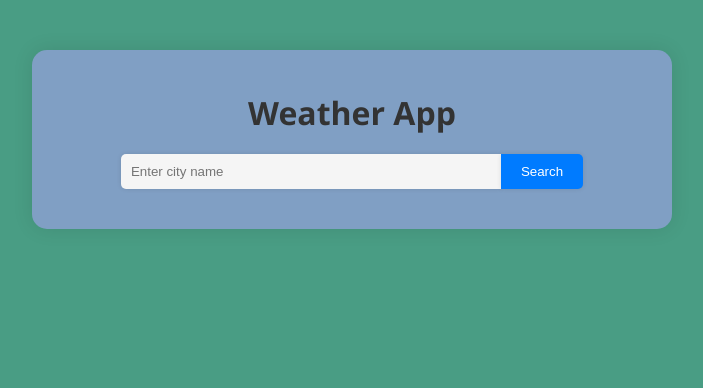
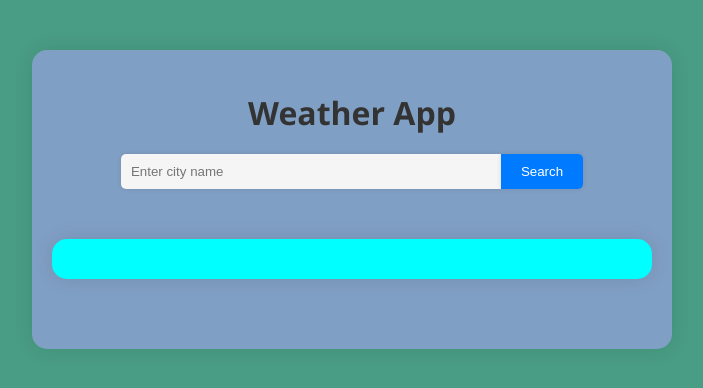
Before and after one commit to aviral264/Weather-APP, a plain HTML site: page index.html in a window 1280 px wide. Shown: the whole page, without its empty margins (288-991 px from the left). Drawn offline with Linux system fonts and the light colour scheme.

Commit message:
added the first change in this branch

```diff
--- a/index.html
+++ b/index.html
@@ -13,4 +13,5 @@
             <input type="text" id="cityInput" placeholder="Enter city name">
             <button onclick="searchWeather()">Search</button>
         </div>
+        <div class="container" style="background-color: aqua;"></div>
         <div class="weather-info" id="weather
```
